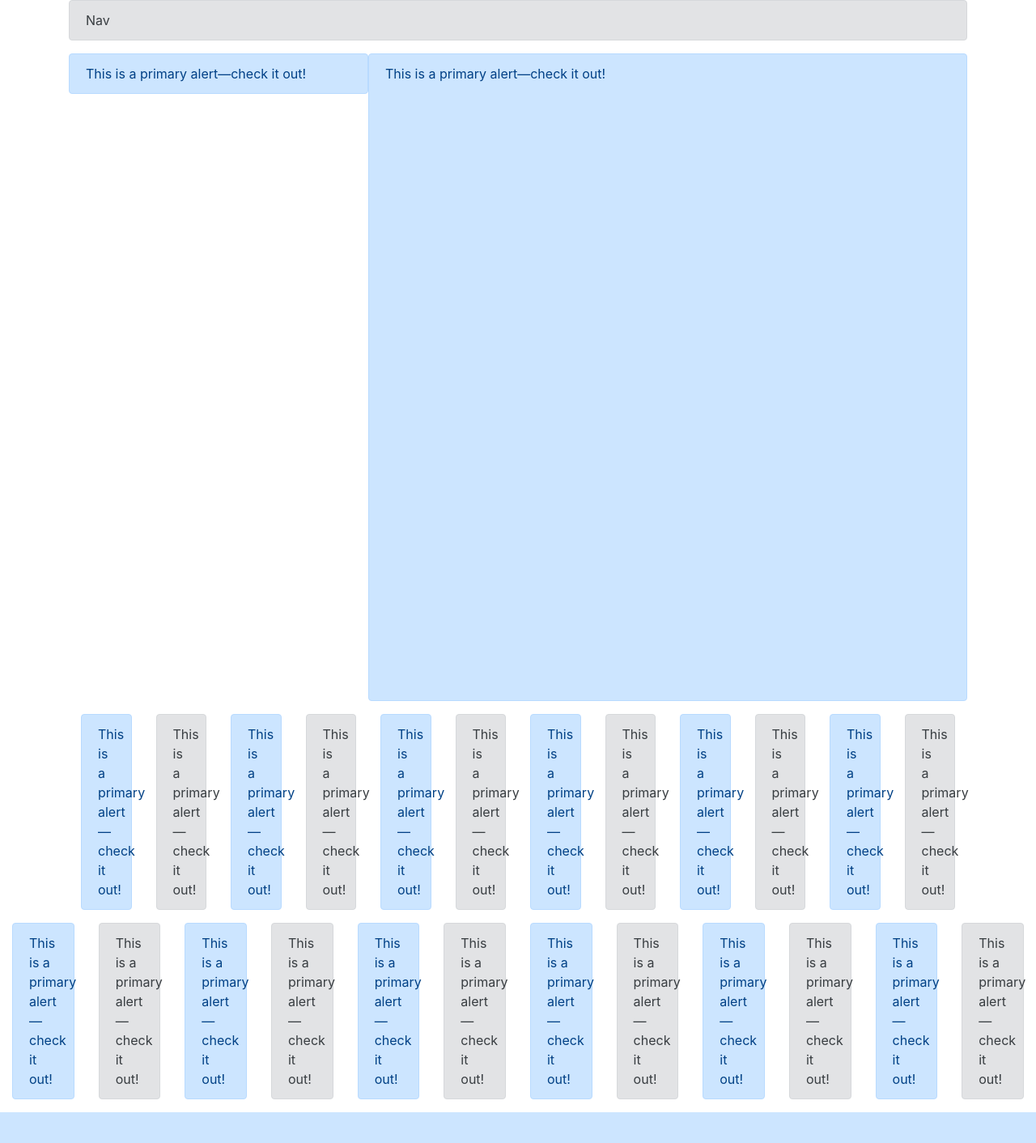
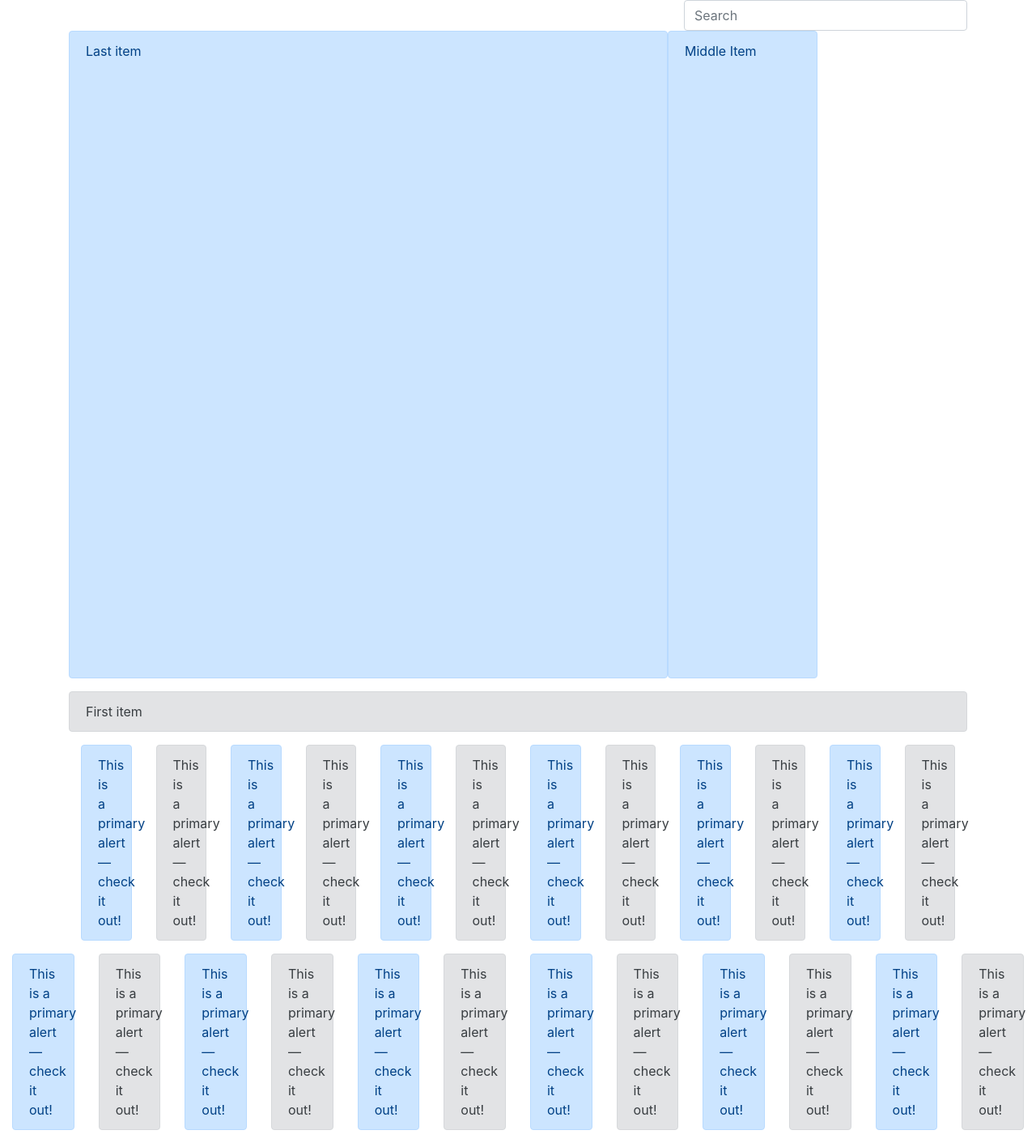
Before and after one commit to ravi19999/Django-Ecommerce, a Django app: page /bootstrap/ in a window 1280 px wide. Shown: the whole page at 81% size. Before the commit the page ends 1374 px from the top, so only its background shows below. Run offline with Django 3.2, Linux system fonts and the light colour scheme; some libraries are stand-ins or nearby versions.

Commit message:
Added a standalone search bar :sparkles: :lipstick:

```diff
--- a/src/templates/bootstrap/example.html
+++ b/src/templates/bootstrap/example.html
@@ -16,21 +16,26 @@
     <body>
 
         <div class="container">
+            <div class="row">
+
+                <div class="col-4 ml-auto">
+                    <input type="text" class="form-control" placeholder="Search">
+                </div>
+            </div>
+
             <div class="row no-gutters">
-                <div class="col-12">
+                <div class="col-12 order-3">
                     <div class="alert alert-secondary">
-                        Nav
+                        First item
                     </div>
                 </div>
-                <div class="col">
-                    <div class="alert alert-primary" role="alert">
-                        This is a primary alert—check it out!
-                    </div>
+                <div class="col-2 order-2">
+                    <div class="alert alert-primary" role="alert" style="min-height:800px;">
+                        Middle Item </div>
                 </div>
-                <div class="col-8">
+                <div class="col-8 order-1">
                     <div class="alert alert-primary" role="alert" style="min-height:800px;">
-                        This is a primary alert—check it out!
-                    </div>
+                        Last item </div>
                 </div>
             </div>
 
```
